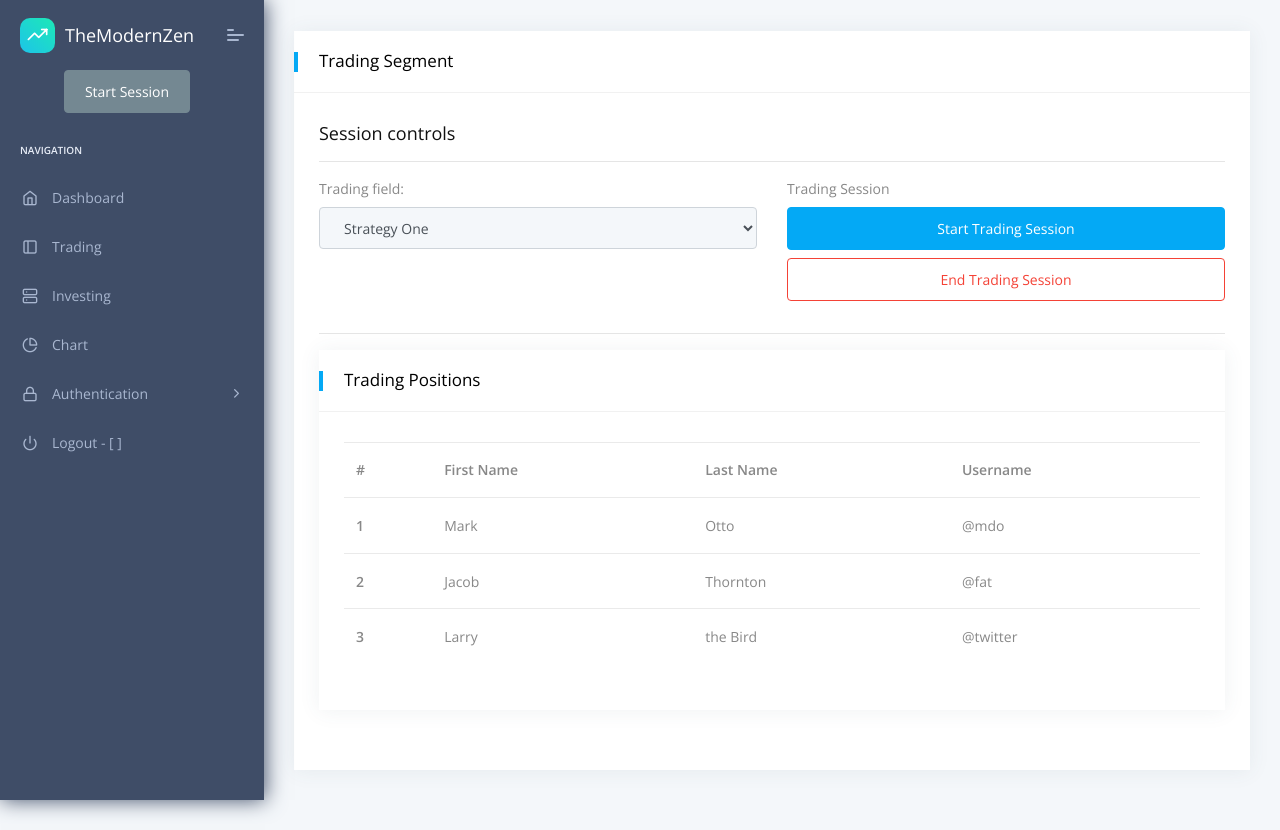
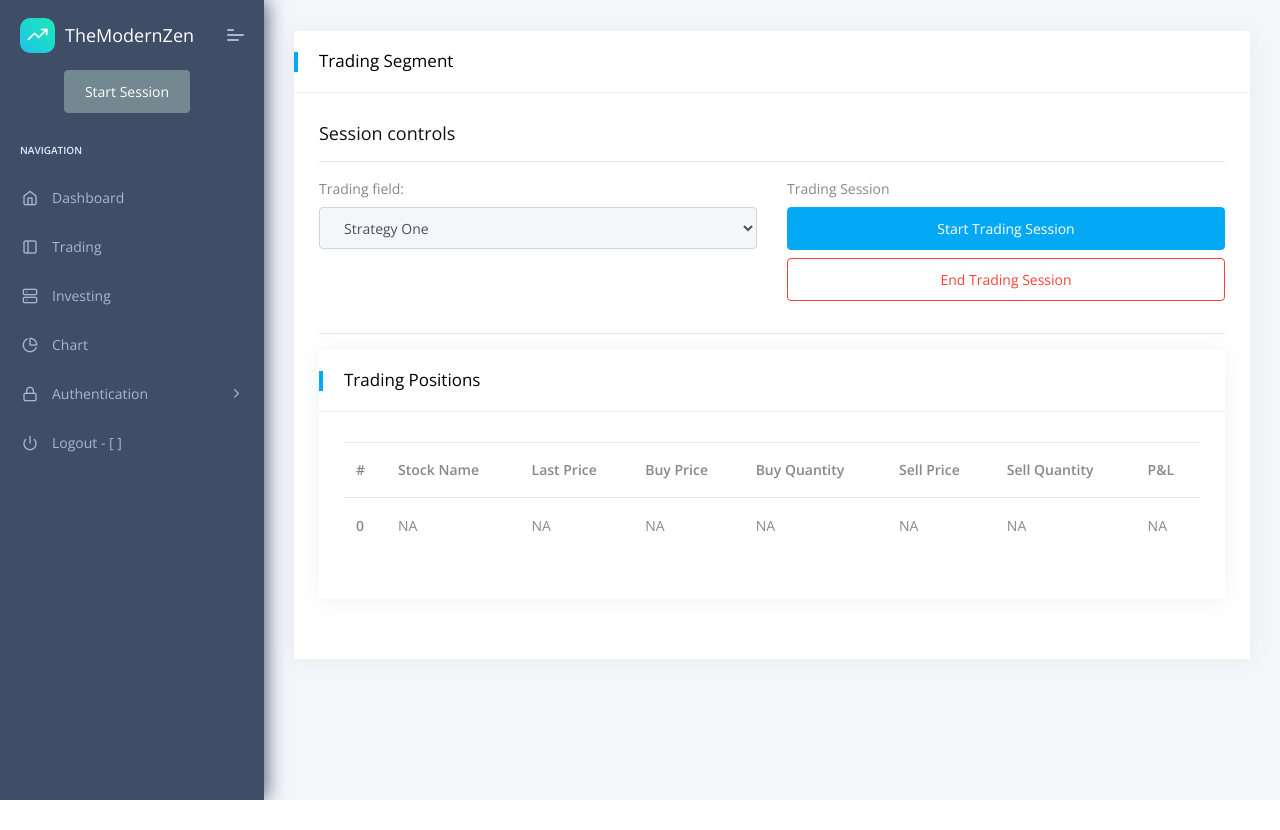
Before and after one commit to TheZenMind07/Algo-Trader, a Django app: template core/templates/ui-trade.html in a window 1280 px wide. After the commit the page ends 800 px from the top, so only its background shows below. Run offline with Django 3.2, Linux system fonts and the light colour scheme; the template is opened without the code that fills it: values that come from a table or form of the project are taken from there, others are empty; parts of the project's set-up code (start-up, migrations or seed data) failed here and were passed over; some libraries are stand-ins or nearby versions.

Commit message:
Importing to front-end implemented

```diff
--- a/app/algos/kc_other_apis.py
+++ b/app/algos/kc_other_apis.py
@@ -25,6 +25,8 @@ ltp = kite.ltp("NSE:INFY")
 
 # Fetch order details
 orders = kite.orders()
+positions = kite.positions()
+
 
 # Fetch position details
 def get_positions():
--- a/app/algos/request_token.txt
+++ b/app/algos/request_token.txt
@@ -1 +1 @@
-exjaUvZQRBvpOgF16j8ZDkh3olWxu3P8
+hyEcP7HXpctaxSI1G8F200K7NGh2nXJr
--- a/core/templates/ui-trade.html
+++ b/core/templates/ui-trade.html
@@ -123,31 +123,44 @@
                                                         <thead>
                                                             <tr>
                                                                 <th>#</th>
-                                                                <th>First Name</th>
-                                                                <th>Last Name</th>
-                                                                <th>Username</th>
+                                                                <th>Stock Name</th>
+                                                                <th>Last Price</th>
+                                                                <th>Buy Price</th>
+                                                                <th>Buy Quantity</th>
+                                                                <th>Sell Price</th>
+                                                                <th>Sell Quantity</th>
+                                                                <th>P&L</th>
                                                             </tr>
                                                         </thead>
                                                         <tbody>
+                                                            {% if positionlist %}
+                                                            {% for position in positionlist %}
                                                             <tr>
-                                                                <th scope="row">1</th>
-                                                                <td>Mark</td>
-                                                                <td>Otto</td>
-                                                                <td>@mdo</td>
+                                                                <th scope="row">{{forloop.counter}}</th>
+                                                                <td>{{position.tradingsymbol}}</td>
+                                                                <td>{{position.last_price}}</td>
+                                                                <td>{{position.buy_price}}</td>
+                                                                <td>{{position.buy_quantity}}</td>
+                                                                <td>{{position.sell_price}}</td>
+                                                                <td>{{position.sell_quantity}}</td>
+                                                                <td>{{position.pnl}}</td>
                                                             </tr>
+
+                                                            {% endfor %}
+                                                            {% else %}
+
                                                             <tr>
-                                                                <th scope="row">2</th>
-                                                                <td>Jacob</td>
-                                                                <td>Thornton</td>
-                                                                <td>@fat</td>
+                                                                <th scope="row">0</th>
+                                                                <td>NA</td>
+                                                                <td>NA</td>
+                                                                <td>NA</td>
+                                                                <td>NA</td>
+                                                                <td>NA</td>
+                                                                <td>NA</td>
+                                                                <td>NA</td>
                                                             </tr>
-                                                            <tr>
-                                                                <th scope="row">3</th>
-                                                                <td>Larry</td>
-                                                                <td>the Bird</td>
-                                                                <td>@twitter</td>
-                                                            </tr>
-                                                        </tbody>
+
+                                                            {% endif %}
                                                     </table>
                                                 </div>
                                             </div>
```
Also changed, not shown: app/views.py (+12 -5 lines), core/templates/ui-stocks.html (+7 -16 lines).
